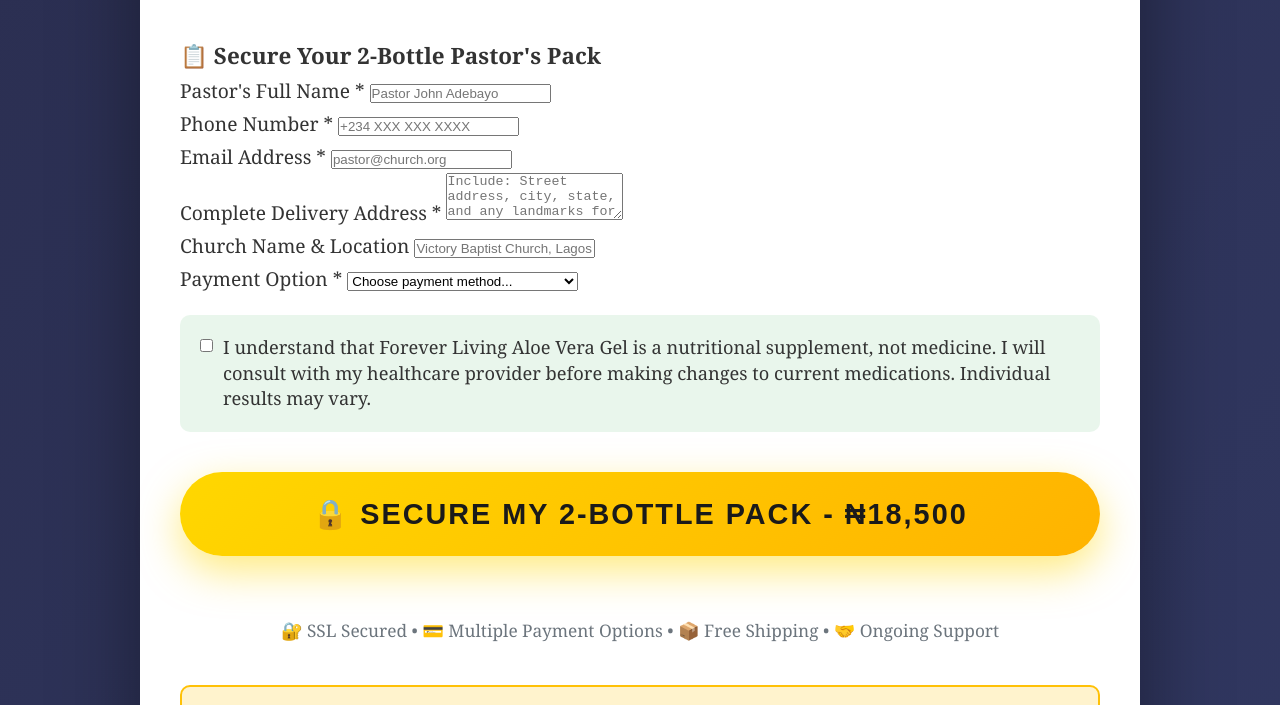
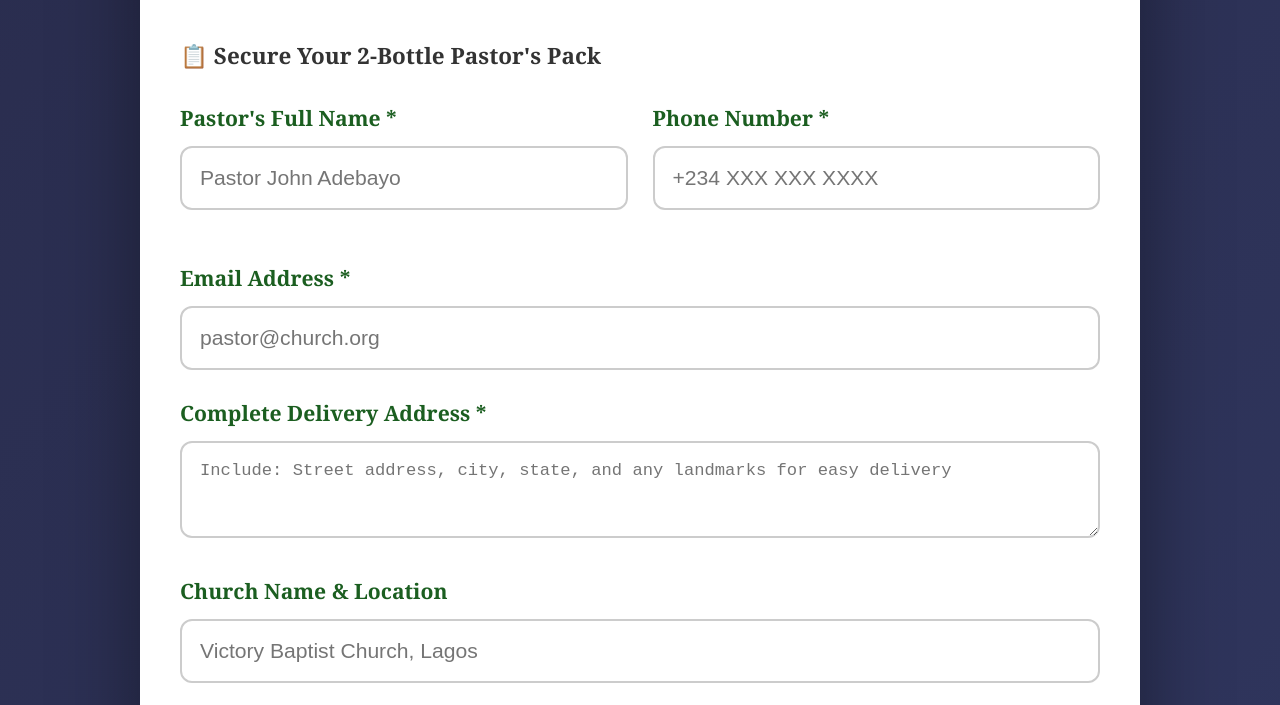
Before and after one commit to Ogabamz/trinityhearthealth, a plain HTML site: page post-submission.html in a window 1280 px wide. Shown: the part 8719-9424 px from the top of the page. Drawn offline with Linux system fonts and the light colour scheme.

Commit message:
Fix form layout and button on post-submission page

```diff
--- a/post-submission.html
+++ b/post-submission.html
@@ -580,6 +580,52 @@
             color: #856404;
         }
 
+        .form-row {
+            display: flex;
+            gap: 25px;
+            margin-bottom: 25px;
+        }
+
+        .form-row .form-group {
+            flex: 1;
+        }
+
+        .order-form .form-group {
+            margin: 25px 0;
+        }
+
+        .order-form label {
+            display: block;
+            margin-bottom: 10px;
+            font-weight: bold;
+            color: #1b5e20;
+            font-size: 1.1em;
+        }
+
+        .order-form input,
+        .order-form select,
+        .order-form textarea {
+            width: 100%;
+            padding: 18px;
+            border: none;
+            border-radius: 12px;
+            font-size: 1.1em;
+            background: rgba(255,255,255,0.95);
+            color: #333;
+            transition: all 0.4s ease;
+            border: 2px solid #ccc;
+        }
+
+        .order-form input:focus,
+        .order-form select:focus,
+        .order-form textarea:focus {
+            outline: none;
+            box-shadow: 0 0 25px rgba(40, 167, 69, 0.6);
+            transform: scale(1.02);
+            background: rgba(255,255,255,1);
+            border-color: #28a745;
+        }
+
         @media (max-width: 768px) {
             .headline {
                 font-size: 2em;
@@ -858,7 +904,7 @@
                     </div>
 
                     <button type="submit" class="order-button" style="width: 100%; margin-top: 20px;">
-                        🔒 SECURE MY 2-BOTTLE PACK - ₦18,500
+                        🔒 YES! SECURE MY 2-BOTTLE PACK NOW! - ₦18,500
                     </button>
                 </form>
 
```
